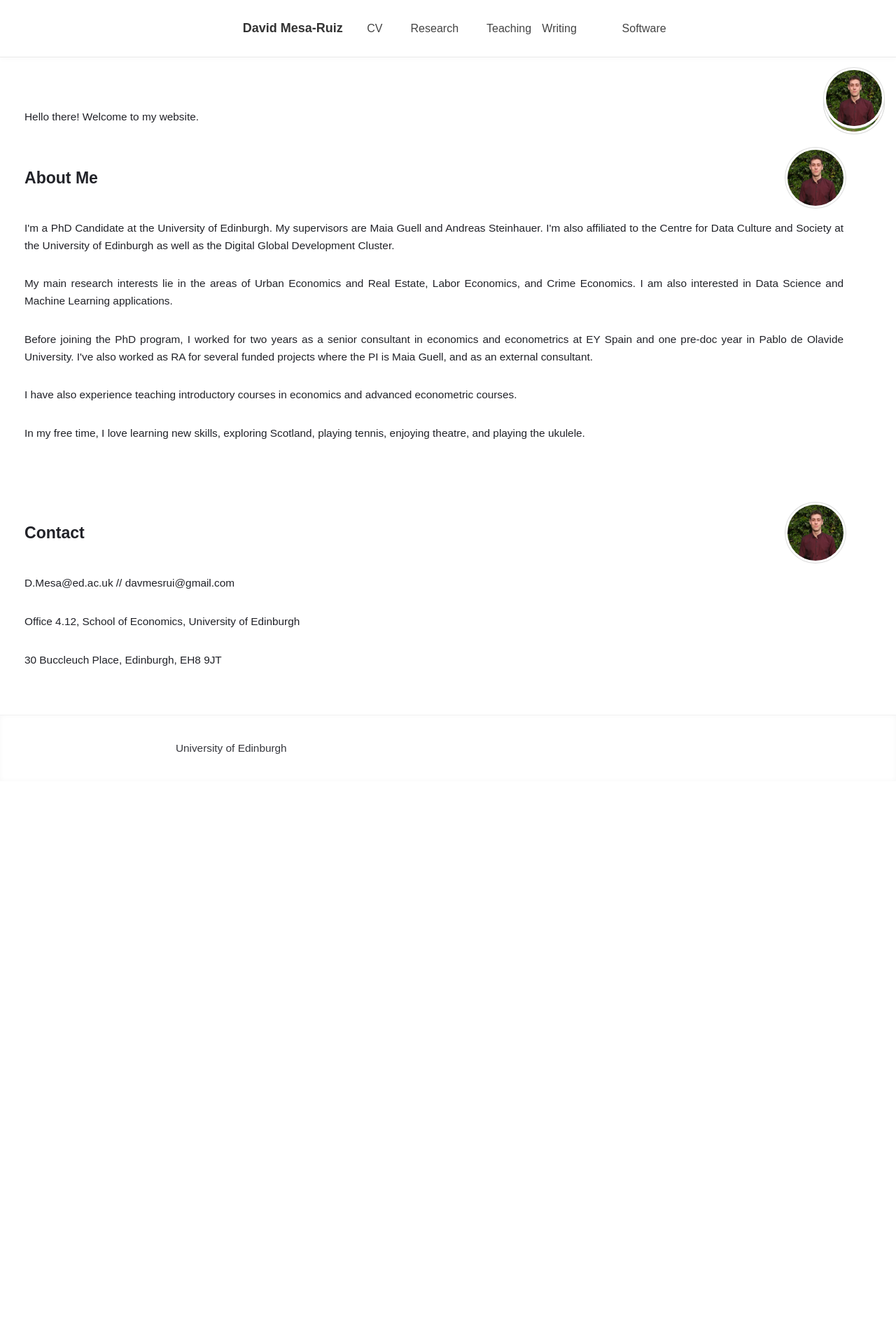
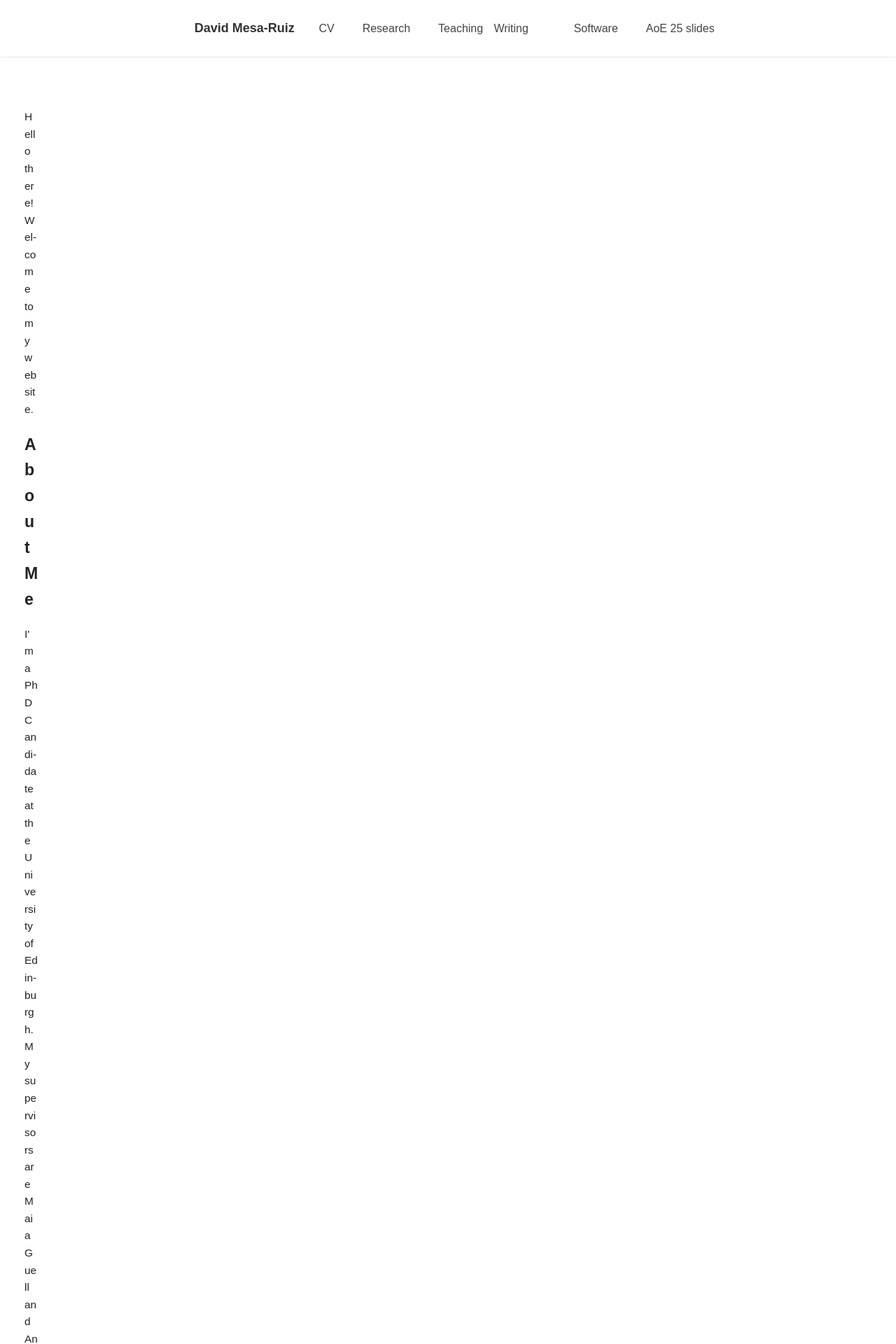
Before and after one commit to davidmesaruiz/davidmesaruiz.github.io, a Jekyll site: the page built from index.md, in a window 1280 px wide. Shown: the top 1920 px of the page at 70% size. Built offline with Jekyll 4.4.1, drawn with Linux system fonts in a browser that asks for light colours; before the commit the page ends 1116 px from its top, so only the background shows below that.

Commit message:
Update mobile-only.css

```diff
--- a/assets/css/mobile-only.css
+++ b/assets/css/mobile-only.css
@@ -1,4 +1,4 @@
-/* CSS combinado para menú horizontal y foto circular */
+/* CSS para menú horizontal y texto de David Mesa-Ruiz */
 
 /* Estilos generales */
 body {
@@ -13,9 +13,6 @@ body {
   -moz-hyphens: auto !important;
   -webkit-hyphens: auto !important;
   hyphens: auto !important;
-  overflow-x: hidden !important;
-  width: 100% !important;
-  max-width: 100% !important;
 }
 
 /* Contenedor del menú principal */
@@ -80,26 +77,6 @@ body > header a.active:after {
   width: 80% !important;
 }
 
-/* Cambiar "Non-academic writing" a "Writing" */
-body > header a[href*="non_academic_writing"] {
-  font-size: 0 !important;
-}
-
-body > header a[href*="non_academic_writing"]::after {
-  content: "Writing" !important;
-  font-size: 16px !important;
-  display: inline-block !important;
-  position: static !important;
-  width: auto !important;
-  height: auto !important;
-  background: none !important;
-}
-
-/* Ocultar AoE 25 slides */
-body > header a[href*="AoE_25"] {
-  display: none !important;
-}
-
 /* Contenido principal - arregla problemas de texto cortado */
 body > article,
 .page-content,
@@ -109,79 +86,6 @@ main {
   padding: 15px !important;
   box-sizing: border-box !important;
   overflow-x: visible !important;
-}
-
-/* ===== SOLUCIÓN FORZADA PARA IMAGEN CIRCULAR ===== */
-/* Método 1: Estilo directo para todas las imágenes posibles */
-img,
-img[src*=".jpg"],
-img[src*=".jpeg"],
-img[src*=".png"],
-img[src*="dmr"],
-img[src*="david"],
-img[src*="profile"],
-img[alt*="David"],
-img[alt*="david"],
-img[alt*="profile"],
-img[alt*="Profile"],
-img[alt*="pic"],
-img[alt*="photo"],
-.profile-image,
-.author-image,
-.avatar {
-  border-radius: 50% !important;
-  width: 80px !important;
-  height: 80px !important;
-  object-fit: cover !important;
-  box-shadow: 0 0 0 3px #fff, 0 0 0 4px #ddd !important;
-  display: block !important;
-  position: fixed !important;
-  top: 100px !important;
-  right: 20px !important;
-  z-index: 9999 !important;
-}
-
-/* Método 2: Insertar imagen directamente al body */
-body::after {
-  content: "" !important;
-  position: fixed !important;
-  top: 100px !important;
-  right: 20px !important;
-  width: 80px !important;
-  height: 80px !important;
-  border-radius: 50% !important;
-  background-image: url('/images/dmr_gimage.jpg') !important;
-  background-size: cover !important;
-  background-position: center !important;
-  box-shadow: 0 0 0 3px #fff, 0 0 0 4px #ddd !important;
-  z-index: 9999 !important;
-  display: block !important;
-}
-
-/* Método 3: Insertar en el header (opción anterior mejorada) */
-h2:first-of-type {
-  position: relative !important;
-  padding-right: 100px !important;
-  min-height: 80px !important;
-  display: flex !important;
-  align-items: center !important;
-  margin-bottom: 20px !important;
-}
-
-h2:first-of-type::after {
-  content: "" !important;
-  width: 80px !important;
-  height: 80px !important;
-  border-radius: 50% !important;
-  background-image: url('/images/dmr_gimage.jpg') !important;
-  background-size: cover !important;
-  background-position: center !important;
-  position: absolute !important;
-  right: 0 !important;
-  top: 0 !important;
-  display: block !important;
-  box-shadow: 0 0 0 3px #fff, 0 0 0 4px #ddd !important;
-  z-index: 999 !important;
 }
 
 /* Asegurar que todos los elementos de texto se vean correctamente */
@@ -201,118 +105,10 @@ img {
   display: block !important;
 }
 
-/* Espaciado de párrafos */
-p {
-  padding: 0 0 15px 0 !important;
-}
-
-/* Método 4: Insertar la imagen circular usando JavaScript */
-/* Agrega este script al final del CSS para insertar la imagen manualmente */
-/* Esto debe colocarse justo antes del cierre </style> del CSS */
-
-@media print, screen {
-  /* Este hack permite ejecutar JavaScript en CSS */
-  body::before {
-    content: "Ejecutando script para imagen circular..." !important;
-    display: none !important;
-  }
-}
-
-/* Script en línea (debe añadirse al HTML)
-document.addEventListener('DOMContentLoaded', function() {
-  // Crear el elemento de imagen
-  var img = document.createElement('img');
-  img.src = '/images/dmr_gimage.jpg';
-  img.alt = 'Profile Photo';
-  img.style.borderRadius = '50%';
-  img.style.width = '80px';
-  img.style.height = '80px';
-  img.style.objectFit = 'cover';
-  img.style.position = 'fixed';
-  img.style.top = '100px';
-  img.style.right = '20px';
-  img.style.boxShadow = '0 0 0 3px #fff, 0 0 0 4px #ddd';
-  img.style.zIndex = '9999';
-
-  // Añadir al body
-  document.body.appendChild(img);
-});
-*/
-
-/* Ocultar todos los métodos en móvil */
-@media only screen and (max-width: 767px) {
-  body::after,
-  body > header::after,
-  h2:first-of-type::after,
-  .profile-image,
-  img[src*=".jpg"],
-  img[src*=".jpeg"],
-  img[src*=".png"],
-  img[src*="dmr"],
-  img[src*="david"],
-  img[alt*="David"],
-  .author-image,
-  .avatar {
-    display: none !important;
-  }
-
-  /* Aplicar la imagen circular específica para móvil */
-  h2:first-of-type {
-    position: relative !important;
-    padding-right: 90px !important;
-    min-height: 80px !important;
-    display: flex !important;
-    align-items: center !important;
-    margin-bottom: 20px !important;
-  }
-
-  h2:first-of-type::after {
-    content: "" !important;
-    width: 60px !important;
-    height: 60px !important;
-    border-radius: 50% !important;
-    background-image: url('/images/dmr_gimage.jpg') !important;
-    background-size: cover !important;
-    background-position: center !important;
-    position: absolute !important;
-    right: 10px !important;
-    top: 0 !important;
-    display: block !important;
-    box-shadow: 0 0 0 2px #fff, 0 0 0 3px #ddd !important;
-    z-index: 999 !important;
-  }
-}
-
-/* Transformar flex layouts a block en móvil */
-@media only screen and (max-width: 767px) {
-  div[style*="display: flex"] {
-    display: block !important;
-  }
-
-  div[style*="flex:"] {
-    width: 100% !important;
-    max-width: 100% !important;
-    flex: none !important;
-  }
-
-  /* Ocultar imagen grande en móvil */
-  img[alt="Pic of David"],
-  div[style*="max-width: 40%"] {
-    display: none !important;
-  }
-
-  /* Más espaciado general */
-  .page-content > div {
-    margin-bottom: 30px !important;
-  }
-}
-
 /* Ajuste para pantallas móviles */
 @media only screen and (max-width: 767px) {
   body > header {
     padding: 10px 5px !important;
-    text-align: center !important;
-    display: block !important;
   }
 
   body > header > a:first-child {
@@ -323,12 +119,8 @@ document.addEventListener('DOMContentLoaded', function() {
   }
 
   body > header a {
-    margin: 5px 8px !important;
+    margin: 0 8px !important;
     padding: 5px !important;
-    font-size: 14px !important;
-  }
-
-  body > header a[href*="non_academic_writing"]::after {
     font-size: 14px !important;
   }
 
@@ -358,3 +150,36 @@ document.addEventListener('DOMContentLoaded', function() {
     font-size: 18px !important;
   }
 }
+
+/* Para pantallas muy pequeñas */
+@media only screen and (max-width: 380px) {
+  body > header a {
+    margin: 0 5px !important;
+    font-size: 13px !important;
+  }
+
+  p, li {
+    font-size: 14px !important;
+  }
+}
+
+/* Cambiar "Non-academic writing" a "Writing" */
+body > header a[href*="non_academic_writing"] {
+  font-size: 0 !important;
+}
+
+body > header a[href*="non_academic_writing"]::after {
+  content: "Writing" !important;
+  font-size: 16px !important;
+  display: inline-block !important;
+  position: static !important;
+  width: auto !important;
+  height: auto !important;
+  background: none !important;
+}
+
+@media only screen and (max-width: 767px) {
+  body > header a[href*="non_academic_writing"]::after {
+    font-size: 14px !important;
+  }
+}
```
